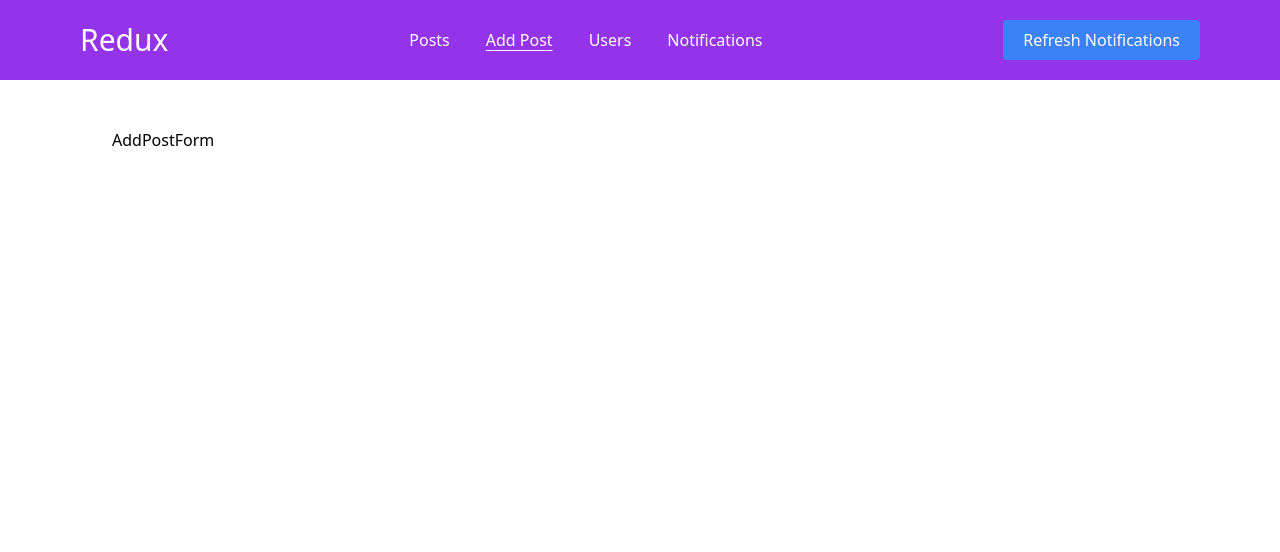
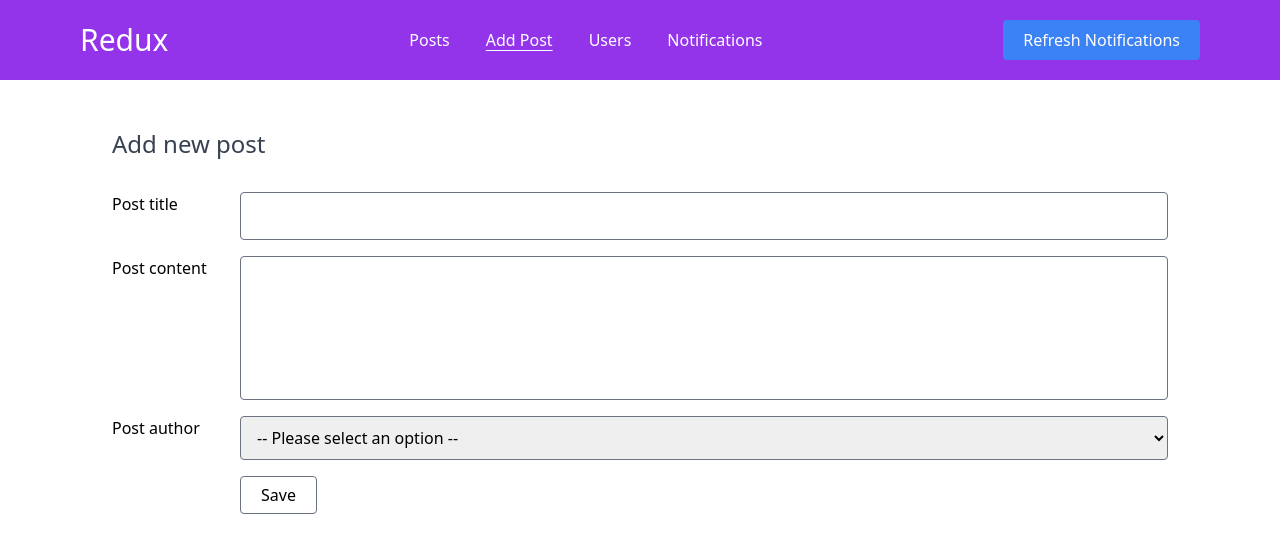
Before and after one commit to purwar1997/redux-project, a React (Create React App) app in the folder handwritten-thunks/: page /posts/add in a window 1280 px wide. Shown: the top 552 px of the page. Built offline with nearby package versions, Linux system fonts and the light colour scheme.

Commit message:
Add custom CSS to tailwind input file

```diff
--- a/handwritten-thunks/src/components/ReactionButtons.js
+++ b/handwritten-thunks/src/components/ReactionButtons.js
@@ -10,7 +10,7 @@ const ReactionButtons = ({ post }) => {
   return (
     <div className='space-x-3'>
       {Object.entries(reactionEmojis).map(([emojiName, emojiType]) => (
-        <button className='border border-gray-400 px-2.5 py-0.5 rounded space-x-2'>
+        <button className='border border-gray-400 px-2.5 py-0.5 rounded space-x-2' key={emojiName}>
           <span>{emojiType}</span>
           <span>{post.reactions[emojiName]}</span>
         </button>
--- a/handwritten-thunks/src/index.css
+++ b/handwritten-thunks/src/index.css
@@ -6,10 +6,31 @@
     h1, h2, h3, h4 {
         @apply text-gray-700
     }
+
+    label {
+        @apply w-28
+    }
+
+    input {
+        @apply h-12 flex-1 px-4 border border-gray-500 rounded focus:outline-0
+    }
+
+    textarea {
+        @apply h-36 flex-1 px-4 py-3 border border-gray-500 rounded resize-none focus:outline-0
+
+    }
+
+    select {
+        @apply h-11 flex-1 px-3 border border-gray-500 rounded focus:outline-0
+    }
 }
 
 @layer components {
     .action-btn {
-        @apply border border-gray-500 rounded px-4 py-1.5
+        @apply border border-gray-500 rounded px-5 py-1.5
+    }
+
+    .form-control {
+        @apply flex items-start gap-4
     }
 }
--- a/handwritten-thunks/src/pages/AddPostForm.js
+++ b/handwritten-thunks/src/pages/AddPostForm.js
@@ -1,5 +1,61 @@
+import { useState } from 'react';
+import { useSelector } from 'react-redux';
+
 const AddPostForm = () => {
-  return <section>AddPostForm</section>;
+  const [postTitle, setPostTitle] = useState('');
+  const [postContent, setPostContent] = useState('');
+  const [postAuthor, setPostAuthor] = useState('');
+
+  const users = useSelector(state => state.users);
+
+  return (
+    <section>
+      <h2 className='text-2xl'>Add new post</h2>
+
+      <form className='mt-8 space-y-4'>
+        <div className='form-control'>
+          <label htmlFor='title'>Post title</label>
+
+          <input
+            type='text'
+            id='title'
+            value={postTitle}
+            onChange={e => setPostTitle(e.target.value)}
+          />
+        </div>
+
+        <div className='form-control'>
+          <label htmlFor='content'>Post content</label>
+
+          <textarea
+            id='content'
+            value={postContent}
+            onChange={e => setPostContent(e.target.value)}
+          />
+        </div>
+
+        <div className='form-control'>
+          <label htmlFor='author'>Post author</label>
+
+          <select id='author' value={postAuthor} onChange={e => setPostAuthor(e.target.value)}>
+            <option value='' disabled hidden>
+              -- Please select an option --
+            </option>
+
+            {users.map(user => (
+              <option key={user.id} value={user.name}>
+                {user.name}
+              </option>
+            ))}
+          </select>
+        </div>
+
+        <button className='ml-32 action-btn' type='button' onClick=''>
+          Save
+        </button>
+      </form>
+    </section>
+  );
 };
 
 export default AddPostForm;
```
